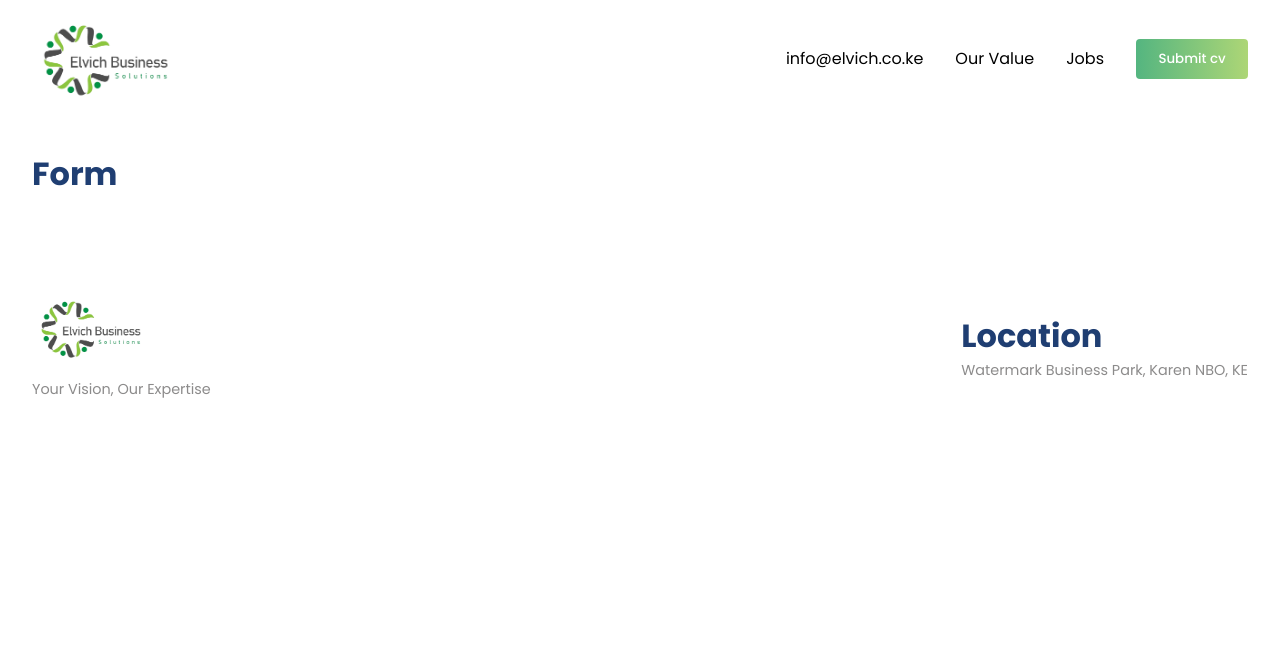
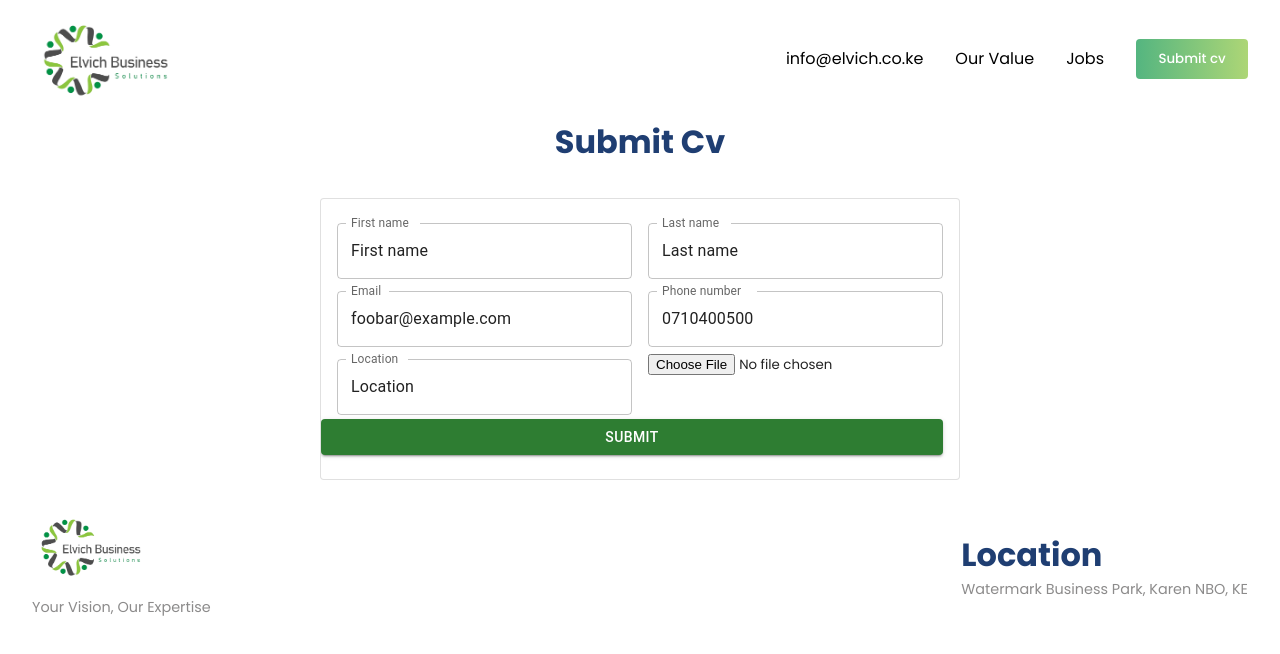
Before and after one commit to te70/fictional-giggle, a React (Vite) app: page /submit-cv in a window 1280 px wide. Shown: the top 654 px of the page. Built offline with nearby package versions, Linux system fonts and the light colour scheme; a web font is replaced by a local one.

Commit message:
Add submit-cv form

```diff
--- a/src/components/Form/Form.css
+++ b/src/components/Form/Form.css
@@ -0,0 +1,4 @@
+.form-wrapper
+{
+    width: 50%;
+}
--- a/src/components/Form/Form.jsx
+++ b/src/components/Form/Form.jsx
@@ -1,15 +1,163 @@
 import React from 'react'
 import Footer from '../Footer/Footer'
 import Header from '../Header/Header'
+import { useFormik } from 'formik';
+import * as yup from 'yup';
+import Button from '@mui/material/Button';
+import TextField from '@mui/material/TextField';
+import Card from '@mui/material/Card';
+import CardContent from '@mui/material/CardContent';
+import Box from '@mui/material/Box';
+import { Grid } from '@mui/material';
+import Upload from './Upload';
+
+const validationSchema = yup.object({
+  email: yup
+    .string('Enter your email')
+    .email('Enter a valid email')
+    .required('Email is required'),
+  password: yup
+    .string('Enter your password')
+    .min(8, 'Password should be of minimum 8 characters length')
+    .required('Password is required'),
+  resume: yup
+    .string('Enter your resume')
+    .required('Resume is required'),
+  first_name: yup
+    .string('Enter your First name')
+    .required('First name is required'),
+  last_name: yup
+    .string('Enter your Last name')
+    .required('Last name is required'),
+  phone_number: yup
+    .string('Enter your Phone number')
+    .required('Phone number is required'),
+  location: yup
+    .string('Enter your Location')
+    .required('Location is required'),
+});
 
 function Form() {
+  const formik = useFormik({
+    initialValues: {
+      first_name: 'First name',
+      last_name:'Last name',
+      phone_number:'0710400500',
+      location:'Location',
+      email: 'foobar@example.com',
+      password: 'foobar',
+      resume: 'resume.pdf'
+    },
+    validationSchema: validationSchema,
+    onSubmit: (values) => {
+      alert(JSON.stringify(values, null, 2));
+    },
+  });
+
   return (
     <div>
     <Header/>
     <section className='r-wrapper'>
-      <div className='paddings innerWidth r-container'>
-        <div className="r-head flexColStart">
-          <span className='primaryText'>Form</span>
+      <div className='innerWidth r-container'>
+        <div className="r-head flexColCenter">
+          <span className='primaryText'>Submit Cv</span>
+        </div>
+        <div className='flexColCenter'>
+          <Box width="50%">
+            <Card variant='outlined' sx={{ minWidth: 275 }}>
+              <CardContent>
+
+            <form onSubmit={formik.handleSubmit}>
+            <Grid container spacing={2}>
+            <Grid item xs={6}>
+              <TextField
+                fullWidth
+                id="first_name"
+                name="first_name"
+                label="First name"
+                margin="dense"
+                value={formik.values.first_name}
+                onChange={formik.handleChange}
+                onBlur={formik.handleBlur}
+                error={formik.touched.first_name && Boolean(formik.errors.first_name)}
+                helperText={formik.touched.first_name && formik.errors.first_name}
+              />
+              </Grid>
+              <Grid item xs={6}>
+              <TextField
+                fullWidth
+                id="last_name"
+                name="last_name"
+                label="Last name"
+                type="text"
+                margin="dense"
+                value={formik.values.last_name}
+                onChange={formik.handleChange}
+                onBlur={formik.handleBlur}
+                error={formik.touched.last_name && Boolean(formik.errors.last_name)}
+                helperText={formik.touched.last_name && formik.errors.last_name}
+              />
+              </Grid>
+              </Grid>
+              <Grid container spacing={2}>
+            <Grid item xs={6}>
+              <TextField
+                fullWidth
+                id="email"
+                name="email"
+                label="Email"
+                margin="dense"
+                value={formik.values.email}
+                onChange={formik.handleChange}
+                onBlur={formik.handleBlur}
+                error={formik.touched.email && Boolean(formik.errors.email)}
+                helperText={formik.touched.email && formik.errors.email}
+              />
+              </Grid>
+              <Grid item xs={6}>
+              <TextField
+                fullWidth
+                id="phone_number"
+                name="phone_number"
+                label="Phone number"
+                type="telephone"
+                margin="dense"
+                value={formik.values.phone_number}
+                onChange={formik.handleChange}
+                onBlur={formik.handleBlur}
+                error={formik.touched.phone_number && Boolean(formik.errors.phone_number)}
+                helperText={formik.touched.phone_number && formik.errors.phone_number}
+              />
+              </Grid>
+              </Grid>
+              <Grid container spacing={2}>
+            <Grid item xs={6}>
+              <TextField
+                fullWidth
+                id="location"
+                name="location"
+                label="Location"
+                margin="dense"
+                value={formik.values.location}
+                onChange={formik.handleChange}
+                onBlur={formik.handleBlur}
+                error={formik.touched.location && Boolean(formik.errors.location)}
+                helperText={formik.touched.location && formik.errors.location}
+              />
+              </Grid>
+              <Grid item xs={6}>
+              <input placeholder='Upload Cv' id="file" name="file" type="file" onChange={(event) => {
+                setFieldValue("file", event.currentTarget.files[0]);
+              }} />
+              </Grid>
+              <Button color="success" variant="contained" margin="dense" fullWidth type="submit">
+                Submit
+              </Button>
+              </Grid>
+            </form>
+            </CardContent>
+            </Card>
+          </Box>
         </div>
       </div>
     </section>
--- /dev/null
+++ b/src/components/Form/Upload.jsx
@@ -0,0 +1,58 @@
+import React from 'react'
+import ImageUploading from 'react-images-uploading';
+
+function Upload() {
+    const [images, setImages] = React.useState([]);
+  const maxNumber = 69;
+
+  const onChange = (imageList, addUpdateIndex) => {
+    // data for submit
+    console.log(imageList, addUpdateIndex);
+    setImages(imageList);
+  };
+  return (
+    <div>
+        <ImageUploading
+        multiple
+        value={images}
+        onChange={onChange}
+        maxNumber={maxNumber}
+        dataURLKey="data_url"
+      >
+        {({
+          imageList,
+          onImageUpload,
+          onImageRemoveAll,
+          onImageUpdate,
+          onImageRemove,
+          isDragging,
+          dragProps,
+        }) => (
+          // write your building UI
+          <div className="upload__image-wrapper">
+            <button
+              style={isDragging ? { color: 'red' } : undefined}
+              onClick={onImageUpload}
+              {...dragProps}
+            >
+              Click or Drop here
+            </button>
+            &nbsp;
+            <button onClick={onImageRemoveAll}>Remove all images</button>
+            {imageList.map((image, index) => (
+              <div key={index} className="image-item">
+                <img src={image['data_url']} alt="" width="100" />
+                <div className="image-item__btn-wrapper">
+                  <button onClick={() => onImageUpdate(index)}>Update</button>
+                  <button onClick={() => onImageRemove(index)}>Remove</button>
+                </div>
+              </div>
+            ))}
+          </div>
+        )}
+      </ImageUploading>
+    </div>
+  )
+}
+
+export default Upload
```
Also changed, not shown: package.json (+7 -1 lines), 1 other file (tests, documents, lock files or other folders).
